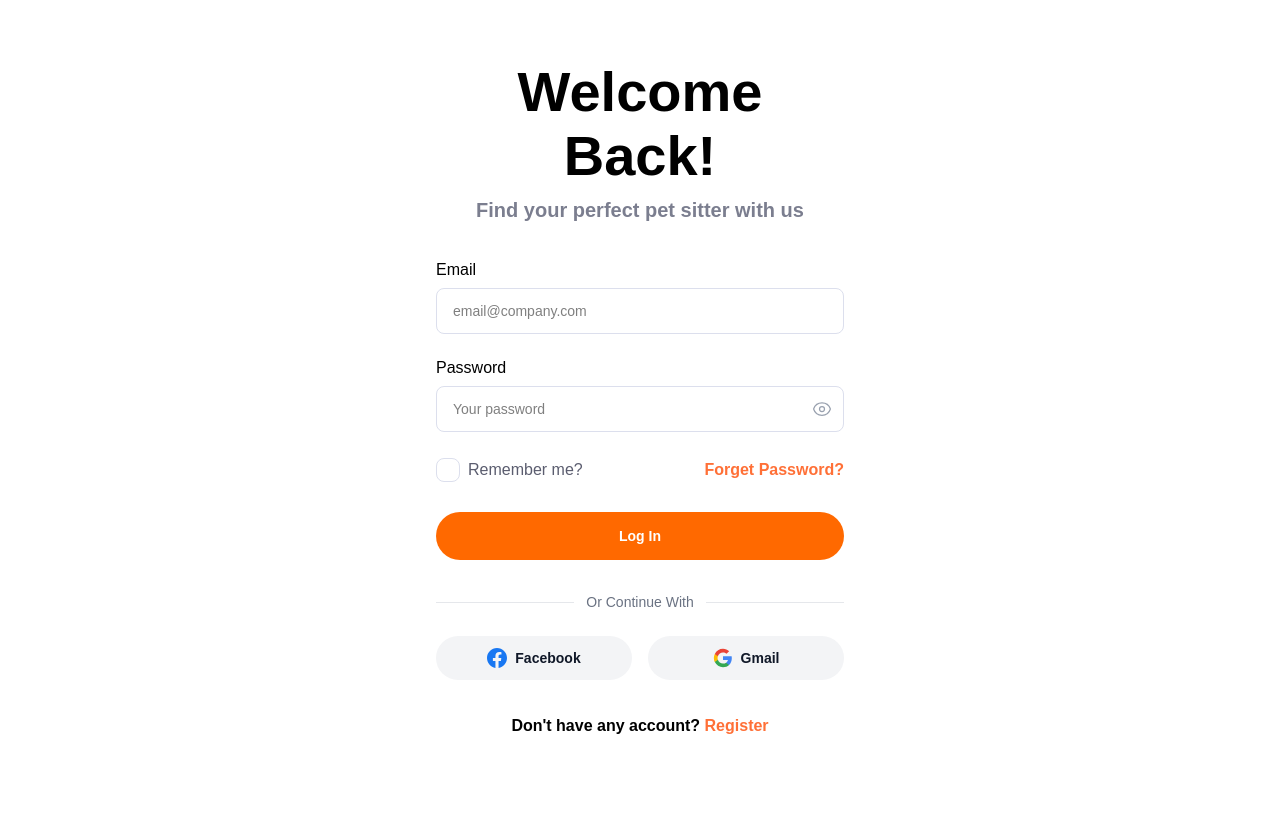
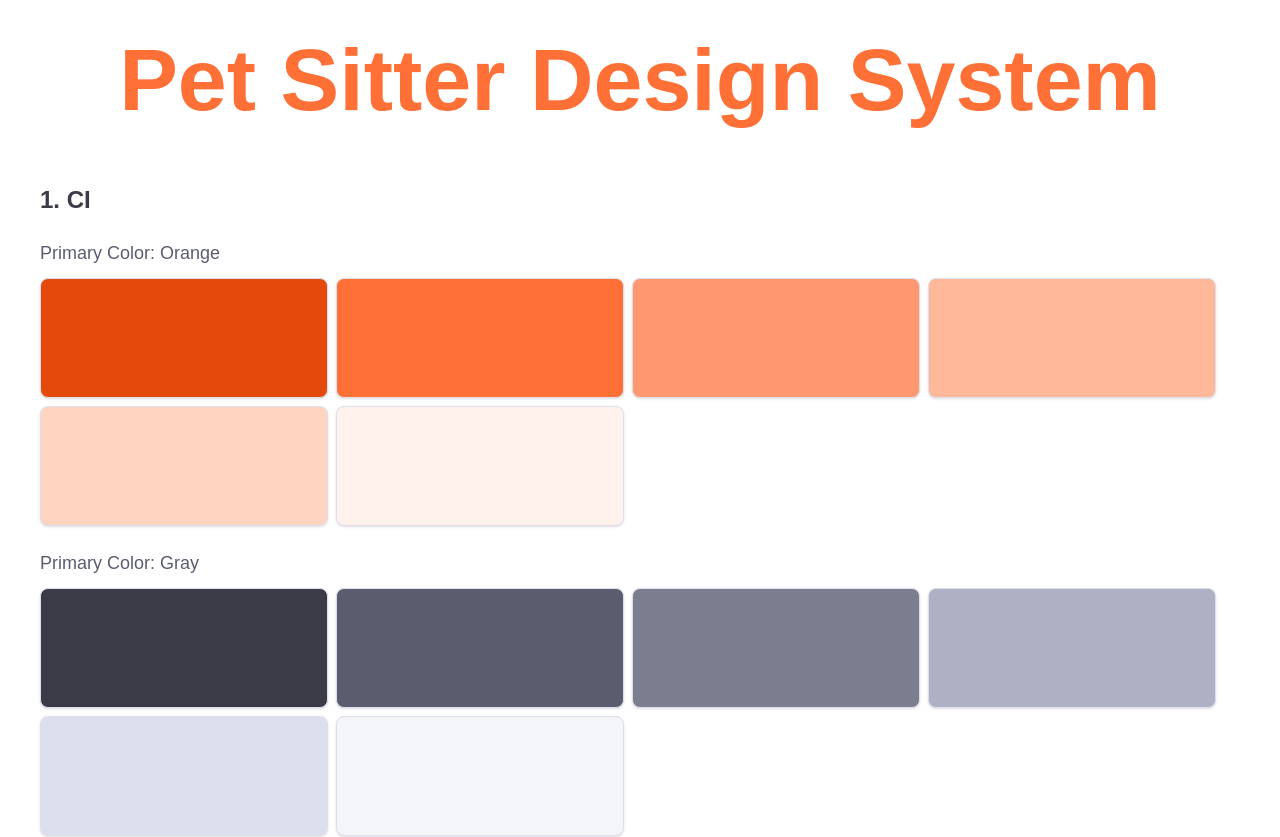
Before and after one commit to bzforest/petsitter-client, a Vue app: page / in a window 1280 px wide. Before the commit this address led to /login. Shown: the top 837 px of the page. Before the commit the page ends 800 px from the top, so only its background shows below. Built offline with nearby package versions, Linux system fonts and the light colour scheme; no server answers; a web font is replaced by a local one.

Commit message:
refactor(auth): update role handling and improve authentication state management

```diff
--- a/src/router/index.ts
+++ b/src/router/index.ts
@@ -1,16 +1,15 @@
 import { createRouter, createWebHistory } from 'vue-router'
-import { useAuthStore } from '@/stores/auth'
+import { useAuthStore, type Role } from '@/stores/auth'
 
+// Define the router
 const router = createRouter({
   history: createWebHistory(import.meta.env.BASE_URL),
   routes: [
-    // Redirect root based on auth state
+    // Public home route
     {
       path: '/',
-      redirect: () => {
-        const auth = useAuthStore()
-        return auth.isLoggedIn ? auth.getDashboardRoute() : '/login'
-      },
+      name: 'home',
+      component: () => import('@/views/DesignSystem.vue'),
     },
 
     // Public auth routes
@@ -73,11 +72,12 @@ const router = createRouter({
     // Fallback
     {
       path: '/:pathMatch(.*)*',
-      redirect: '/login',
+      redirect: '/',
     },
   ],
 })
 
+// Navigation guard
 router.beforeEach((to) => {
   const auth = useAuthStore()
 
@@ -93,8 +93,8 @@ router.beforeEach((to) => {
 
   // Logged in but wrong role for the route
   if (to.meta.requiresAuth && to.meta.roles) {
-    const allowedRoles = to.meta.roles as string[]
-    if (!allowedRoles.includes(auth.role ?? '')) {
+    const allowedRoles = to.meta.roles as Role[]
+    if (!auth.role || !allowedRoles.includes(auth.role)) {
       return auth.getDashboardRoute()
     }
   }
--- a/src/stores/auth.ts
+++ b/src/stores/auth.ts
@@ -2,10 +2,12 @@ import { defineStore } from 'pinia'
 import { ref, computed } from 'vue'
 import apiClient from '@/api/axios'
 
+export type Role = 'ADMIN' | 'SITTER' | 'USER'
+
 export interface AuthState {
   token: string | null
   email: string | null
-  role: string | null
+  role: Role | null
   userId: number | null
 }
 
@@ -13,7 +15,7 @@ export interface RegisterPayload {
   email: string
   password: string
   phone: string
-  role: string
+  role: Exclude<Role, 'ADMIN'>
 }
 
 export interface LoginPayload {
@@ -22,15 +24,52 @@ export interface LoginPayload {
 }
 
 const STORAGE_KEY = 'auth'
+const EMPTY_AUTH_STATE: AuthState = { token: null, email: null, role: null, userId: null }
+const VALID_ROLES: Role[] = ['ADMIN', 'SITTER', 'USER']
+
+interface AuthResponse {
+  token: string
+  email: string
+  role: Role
+  userId: number
+}
+
+function isRole(value: unknown): value is Role {
+  return typeof value === 'string' && VALID_ROLES.includes(value as Role)
+}
+
+function parseAuthResponse(data: unknown): AuthResponse | null {
+  if (!data || typeof data !== 'object') return null
+
+  const parsed = data as Record<string, unknown>
+  if (
+    typeof parsed.token !== 'string' ||
+    typeof parsed.email !== 'string' ||
+    !isRole(parsed.role) ||
+    typeof parsed.userId !== 'number'
+  ) {
+    return null
+  }
+
+  return {
+    token: parsed.token,
+    email: parsed.email,
+    role: parsed.role,
+    userId: parsed.userId,
+  }
+}
 
 function loadFromStorage(): AuthState {
   try {
     const raw = localStorage.getItem(STORAGE_KEY)
-    if (raw) return JSON.parse(raw)
+    if (raw) {
+      const parsed = parseAuthResponse(JSON.parse(raw))
+      if (parsed) return parsed
+    }
   } catch {
     // ignore parse errors
   }
-  return { token: null, email: null, role: null, userId: null }
+  return EMPTY_AUTH_STATE
 }
 
 export const useAuthStore = defineStore('auth', () => {
@@ -38,7 +77,7 @@ export const useAuthStore = defineStore('auth', () => {
 
   const token = ref<string | null>(stored.token)
   const email = ref<string | null>(stored.email)
-  const role = ref<string | null>(stored.role)
+  const role = ref<Role | null>(stored.role)
   const userId = ref<number | null>(stored.userId)
 
   function persist() {
@@ -56,7 +95,7 @@ export const useAuthStore = defineStore('auth', () => {
     }
   }
 
-  function setAuth(data: { token: string; email: string; role: string; userId: number }) {
+  function setAuth(data: AuthResponse) {
     token.value = data.token
     email.value = data.email
     role.value = data.role
@@ -66,14 +105,18 @@ export const useAuthStore = defineStore('auth', () => {
 
   async function register(payload: RegisterPayload) {
     const { data } = await apiClient.post('/api/auth/register', payload)
-    setAuth(data)
-    return data
+    const parsed = parseAuthResponse(data)
+    if (!parsed) throw new Error('Invalid register response')
+    setAuth(parsed)
+    return parsed
   }
 
   async function login(payload: LoginPayload) {
     const { data } = await apiClient.post('/api/auth/login', payload)
-    setAuth(data)
-    return data
+    const parsed = parseAuthResponse(data)
+    if (!parsed) throw new Error('Invalid login response')
+    setAuth(parsed)
+    return parsed
   }
 
   function logout() {
@@ -86,7 +129,7 @@ export const useAuthStore = defineStore('auth', () => {
   }
 
   // Getters
-  const isLoggedIn = computed(() => !!token.value)
+  const isLoggedIn = computed(() => !!token.value && !!role.value)
   const isAdmin = computed(() => role.value === 'ADMIN')
   const isSitter = computed(() => role.value === 'SITTER')
   const isUser = computed(() => role.value === 'USER')
@@ -94,7 +137,8 @@ export const useAuthStore = defineStore('auth', () => {
   function getDashboardRoute(): string {
     if (role.value === 'ADMIN') return '/dashboard/admin'
     if (role.value === 'SITTER') return '/dashboard/sitter'
-    return '/dashboard/owner'
+    if (role.value === 'USER') return '/dashboard/owner'
+    return '/login'
   }
 
   return {
```
